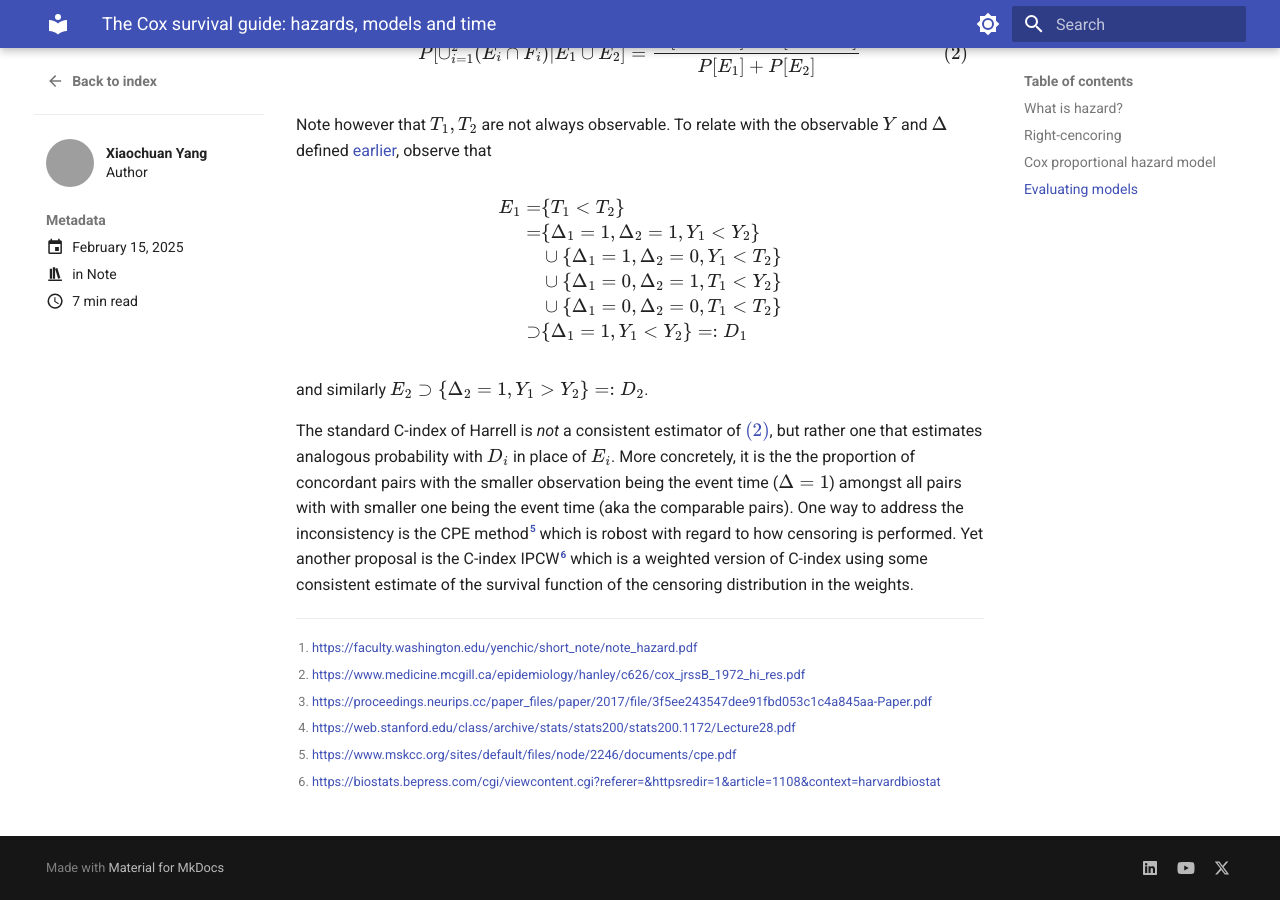
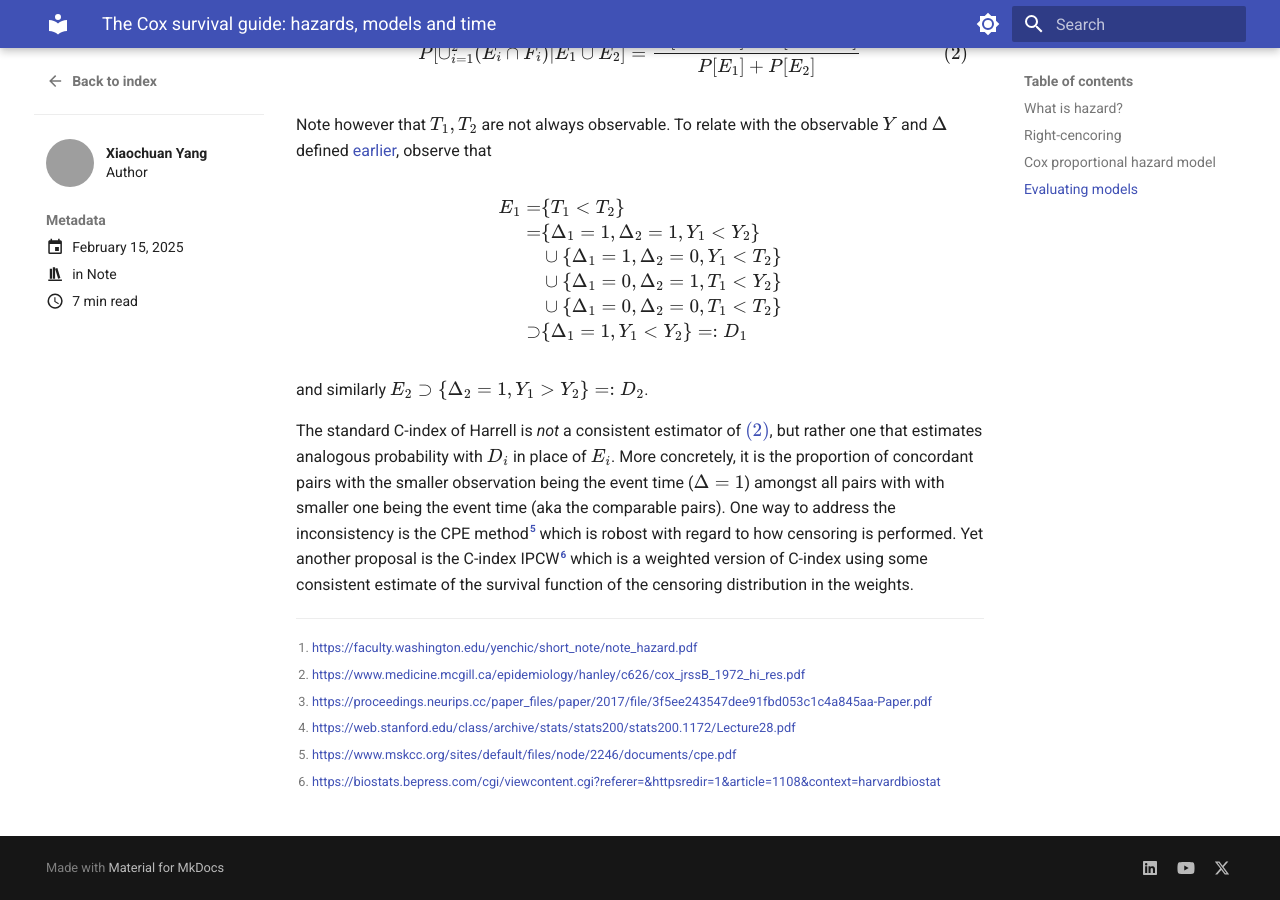
Before and after one commit to xiaochuany/blog, an MkDocs documentation site: the page built from docs/posts/2025-02-15-survive.md, in a window 1280 px wide and 900 px high, scrolled down 4697 px. Built offline with MkDocs 1.6.1 and Material for MkDocs 9.7.7, drawn with Linux system fonts in a browser that asks for light colours; some of the changed text lies outside the part shown; grey boxes are pictures that could not be loaded.

Commit message:
add tag and correct typo

```diff
--- a/docs/posts/2025-02-15-survive.md
+++ b/docs/posts/2025-02-15-survive.md
@@ -222,7 +223,7 @@ $$
 and similarly $E_2\supset \{\Delta_2 = 1, Y_1>Y_2\}=: D_2$.
 
 The standard C-index of Harrell is *not* a consistent estimator of $\eqref{e-cpop}$, but rather one that estimates analogous  probability with $D_i$ in place of $E_i$. More concretely, it
-is the the proportion of concordant pairs with the smaller observation being the event time ($\Delta=1$)
+is the proportion of concordant pairs with the smaller observation being the event time ($\Delta=1$)
  amongst all pairs with
 with smaller one being the event time (aka the comparable pairs). One way to address the inconsistency is the CPE method[^cpe] which is robost with
 regard to how censoring is performed. Yet another proposal is the C-index IPCW[^ipcw] which is a weighted version of C-index using some consistent estimate of the survival function of the censoring distribution in the weights.
```
Also changed, not shown: other parts of docs/posts/2025-02-15-survive.md (+1 -0 lines).
